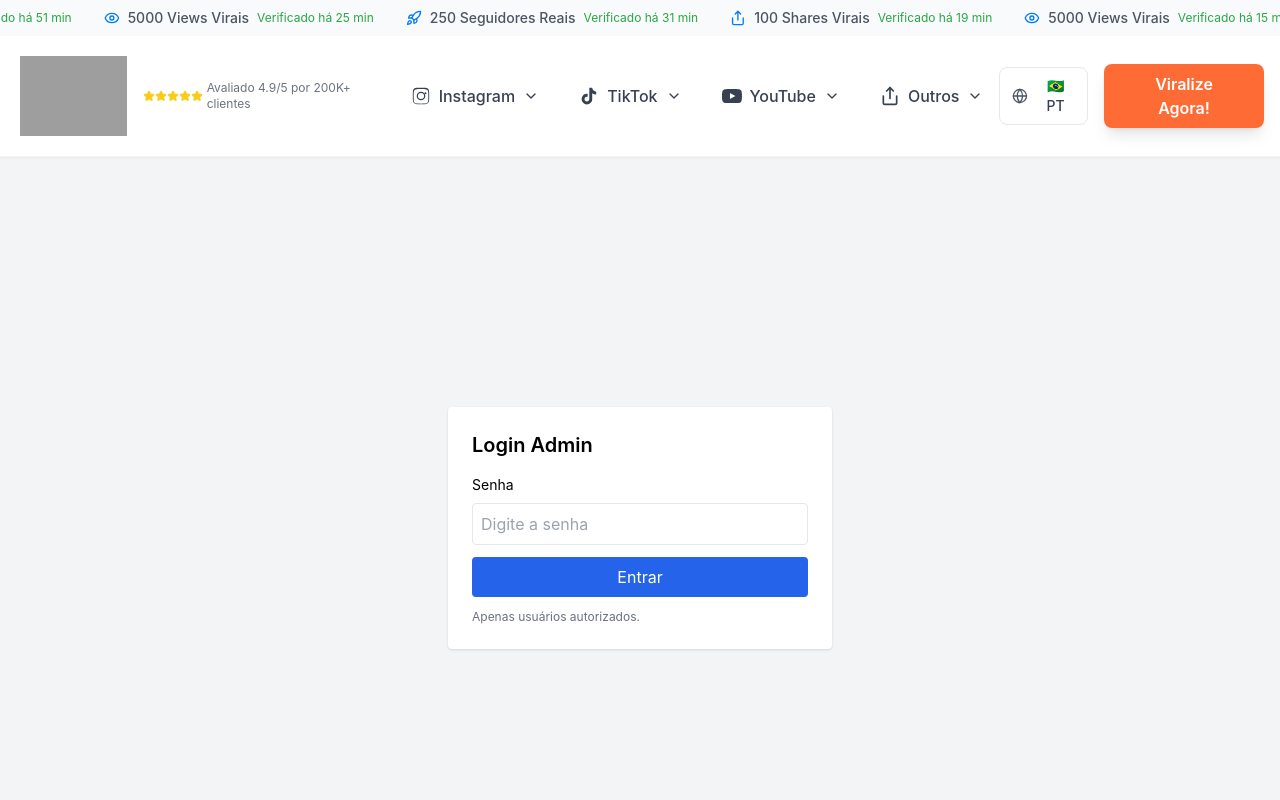
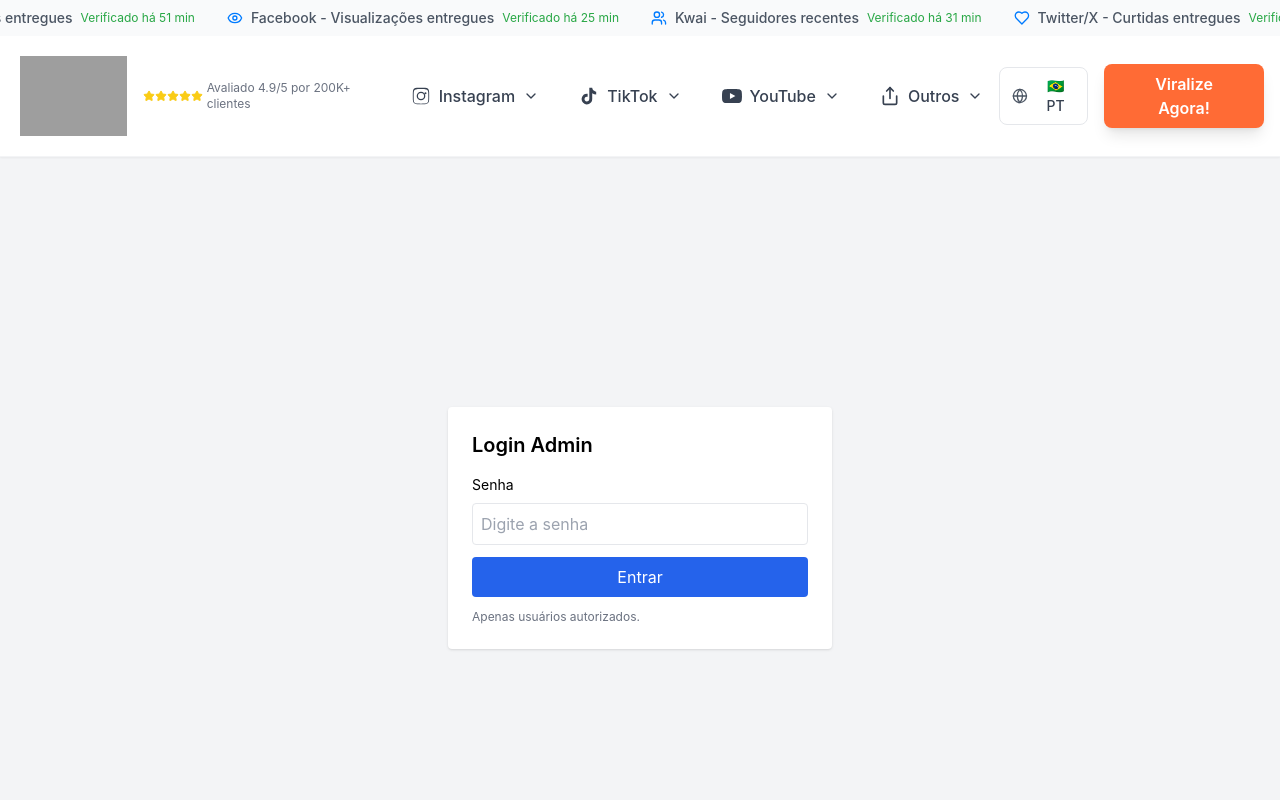
Before and after one commit to kinitros/viralizei-plataforma, a React (Vite) app: page /admin/login in a window 1280 px wide. Shown: the top 800 px of the page. Built offline with nearby package versions, Linux system fonts and the light colour scheme; grey boxes are pictures that could not be loaded.

Commit message:
chore: Atualizar badges do Header para apenas Seguidores, Curtidas e Visualizações

```diff
--- a/src/components/Header.tsx
+++ b/src/components/Header.tsx
@@ -71,12 +71,23 @@ const Header: React.FC = () => {
   const logoCandidates = ['/brand/gramprovider.png', '/gramprovider-logo.png'];
 
   const achievementTemplates = [
-    { text: '50 Seguidores Virais Alcançados', icon: 'users' },
-    { text: '1000 Likes Virais', icon: 'heart' },
-    { text: '15 Comentários Orgânicos', icon: 'message' },
-    { text: '5000 Views Virais', icon: 'eye' },
-    { text: '100 Shares Virais', icon: 'share' },
-    { text: '250 Seguidores Reais', icon: 'rocket' },
+    { text: 'Instagram - Seguidores recentes', icon: 'users' },
+    { text: 'Instagram - Curtidas entregues', icon: 'heart' },
+    { text: 'Instagram - Visualizações entregues', icon: 'eye' },
+    { text: 'TikTok - Seguidores recentes', icon: 'users' },
+    { text: 'TikTok - Curtidas entregues', icon: 'heart' },
+    { text: 'TikTok - Visualizações entregues', icon: 'eye' },
+    { text: 'YouTube - Curtidas entregues', icon: 'heart' },
+    { text: 'YouTube - Visualizações entregues', icon: 'eye' },
+    { text: 'Facebook - Seguidores recentes', icon: 'users' },
+    { text: 'Facebook - Curtidas entregues', icon: 'heart' },
+    { text: 'Facebook - Visualizações entregues', icon: 'eye' },
+    { text: 'Twitter/X - Seguidores recentes', icon: 'users' },
+    { text: 'Twitter/X - Curtidas entregues', icon: 'heart' },
+    { text: 'Twitter/X - Visualizações entregues', icon: 'eye' },
+    { text: 'Kwai - Seguidores recentes', icon: 'users' },
+    { text: 'Kwai - Curtidas entregues', icon: 'heart' },
+    { text: 'Kwai - Visualizações entregues', icon: 'eye' },
   ];
 
   const generateRandomAchievement = (): AchievementBadge => {
```
